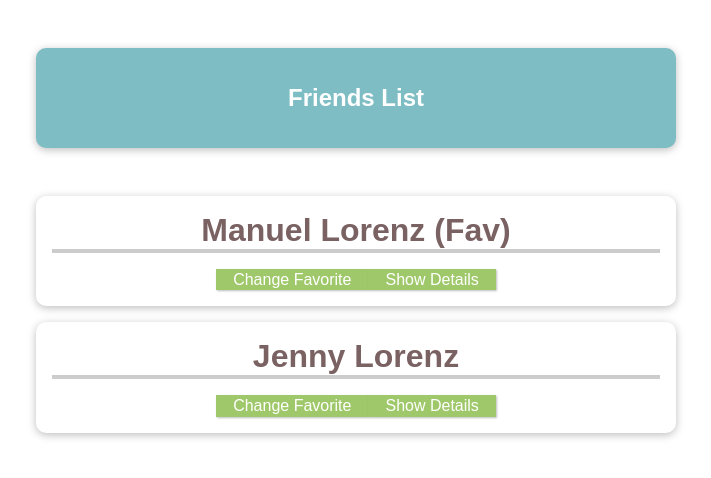
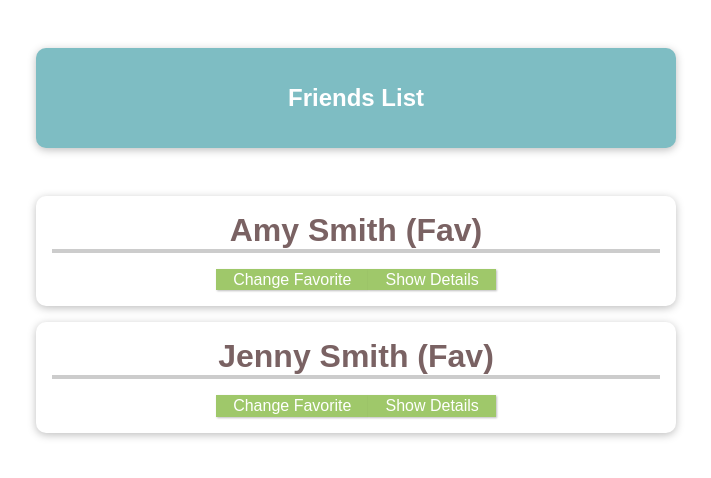
Before and after one commit to anjiemoore/VueCLIComponents, a Vue app: page / in a window 1280 px wide. Shown: the top 478 px of the page, without its empty margins (284-995 px from the left). Built offline with nearby package versions, Linux system fonts and the light colour scheme.

Commit message:
loop through data in app dynamically

```diff
--- a/src/App.vue
+++ b/src/App.vue
@@ -2,8 +2,7 @@
 <section>
     <header><h1>Friends List</h1></header>
     <ul>
-        <friend-contact name='Manuel Lorenz' phone-num='837 849 2922' email-address='manny@localhost.com' is-favorite='1'></friend-contact>
-        <friend-contact name='Jenny Lorenz' phone-num='837 849 2922' email-address='jenny@localhost.com' is-favorite='0'></friend-contact>
+        <friend-contact v-for="friend in friends" :key="friend.id" :name='friend.name' :phone-num='friend.phone' :email-address='friend.email' :is-favorite='true'></friend-contact>
     </ul>
 </section>
 </template>
@@ -20,7 +19,7 @@ export default {
                 },
                 {
                     id: 'jenny',
-                    name: 'jenny Smith',
+                    name: 'Jenny Smith',
                     phone: '393 029 8301',
                     email: 'jenny@gmail.com'
                 }
--- a/src/components/Contact.vue
+++ b/src/components/Contact.vue
@@ -1,6 +1,6 @@
 <template>
     <li>
-        <h2>{{ name }} {{ friendFav === '1' ? "(Fav)" : '' }}</h2>
+        <h2>{{ name }} {{ friendFav ? "(Fav)" : '' }}</h2>
         <button @click="toggleFav">Change Favorite</button>
         <button @click="toggleDetails">{{ detailsVisible ? 'Hide' : 'Show' }} Details</button>
         <ul v-if="detailsVisible">
@@ -32,21 +32,15 @@ export default {
             required: true
         },
         isFavorite: {
-            type: String,
+            type: Boolean,
             required: false,
-            default: '0'
+            default: false
         },
     },
     data() {
         return {
             detailsVisible: false,
             friendFav: this.isFavorite,
-            friend: {
-                id: 'manuel',
-                name: "Manuel Lorenz",
-                phone: '293 939 9340',
-                email: "manuel@localhost.com",
-            }
         }
     },
     methods: {
@@ -54,11 +48,7 @@ export default {
             this.detailsVisible = !this.detailsVisible;
         },
         toggleFav() {
-            if (this.friendFav === '1') {
-                this.friendFav = '0';
-            } else {
-                this.friendFav = '1'
-            }
+            this.friendFav = !this.friendFav;
         }
     }
 }
```
